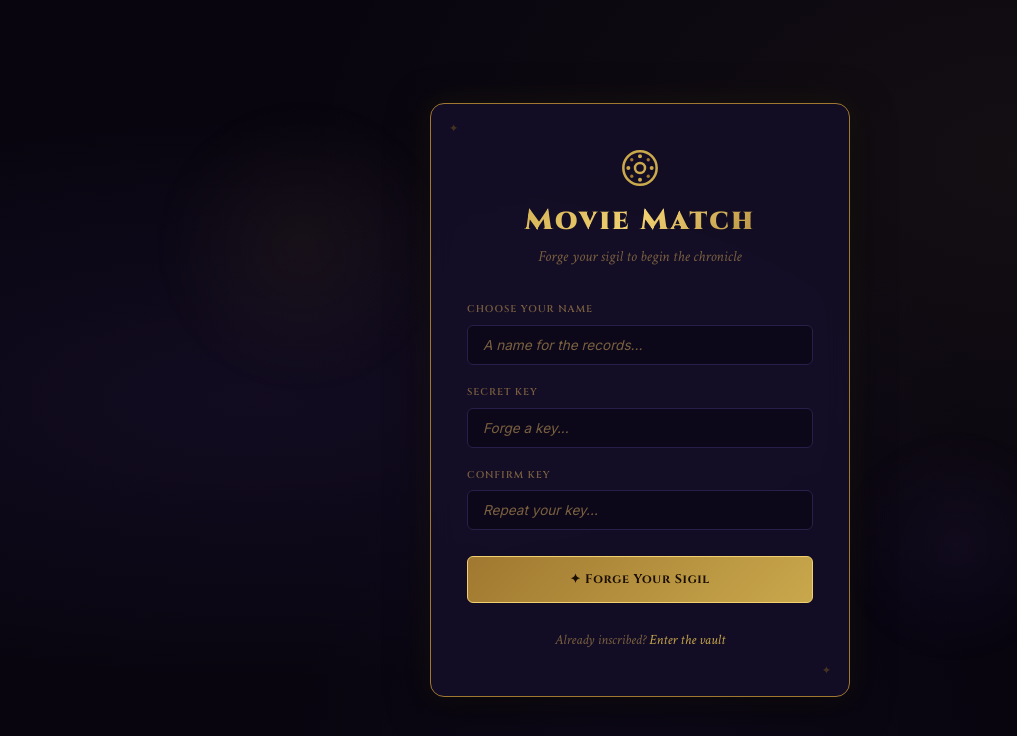
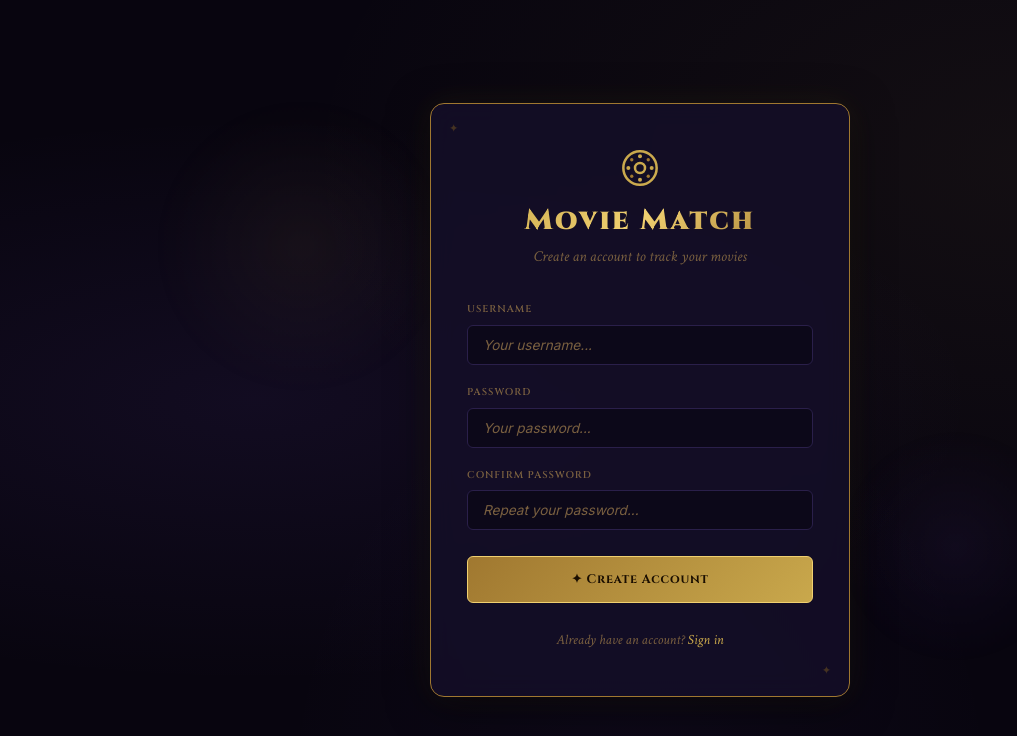
Before and after one commit to nathanielkynsai-liam/movie-match, a React (Create React App) app: page /register in a window 1280 px wide. Shown: the top 736 px of the page, without its empty margins (0-1017 px from the left). Built offline with nearby package versions, Linux system fonts and the light colour scheme; no server answers.

Commit message:
Refactor: Simplify UI terminology and AI language to be more standard

```diff
--- a/src/pages/Dashboard.js
+++ b/src/pages/Dashboard.js
@@ -620,7 +620,7 @@ export default function Dashboard() {
           </div>
           <span className="username">{user?.username || "User"}</span>
           <button className="btn-ghost btn-sm" onClick={logout}>
-            Depart
+            Sign Out
           </button>
         </div>
       </header>
@@ -646,7 +646,7 @@ export default function Dashboard() {
               {isSearching ? (
                 <div className="search-loading">
                   <span className="spinner spinner-gold"></span>
-                  <span>Scrying...</span>
+                  <span>Searching...</span>
                 </div>
               ) : searchResults.length > 0 ? (
                 <div className="search-results-list">
@@ -681,7 +681,7 @@ export default function Dashboard() {
                   })}
                 </div>
               ) : searchQuery.trim() ? (
-                <div className="search-loading">No visions found for "{searchQuery}"</div>
+                <div className="search-loading">No results found for "{searchQuery}"</div>
               ) : null}
             </div>
           )}
@@ -692,7 +692,7 @@ export default function Dashboard() {
           <div className="section-title">
             <EyeIcon /> The Watchlist
             <span className="count-badge">
-              {watchlist.length} {watchlist.length === 1 ? "vision" : "visions"}
+              {watchlist.length} {watchlist.length === 1 ? "title" : "titles"}
             </span>
           </div>
 
@@ -740,7 +740,7 @@ export default function Dashboard() {
         {/* ── Add Movie Form (Manual) ── */}
         <div className="card">
           <div className="section-title">
-            <QuillIcon /> Add to the Codex Manually
+            <QuillIcon /> Add to Your Movies
           </div>
           <form className="add-movie-form" onSubmit={addMovie}>
             <div className="form-row-top">
@@ -793,7 +793,7 @@ export default function Dashboard() {
                 {adding ? (
                   <span className="spinner"></span>
                 ) : (
-                  "\u2726 Inscribe"
+                  "\u2726 Add"
                 )}
               </button>
             </div>
@@ -803,9 +803,9 @@ export default function Dashboard() {
         {/* ── Movie List (Codex) ── */}
         <div className="card">
           <div className="section-title">
-            <ScrollIcon /> The Codex of Films
+            <ScrollIcon /> Your Movies
             <span className="count-badge">
-              {movies.length} {movies.length === 1 ? "tome" : "tomes"}
+              {movies.length} {movies.length === 1 ? "title" : "titles"}
             </span>
           </div>
 
@@ -815,16 +815,16 @@ export default function Dashboard() {
                 className="spinner spinner-light"
                 style={{ margin: "0 auto" }}
               ></div>
-              <p style={{ marginTop: "16px" }}>Summoning your collection...</p>
+              <p style={{ marginTop: "16px" }}>Loading your collection...</p>
             </div>
           ) : movies.length === 0 ? (
             <div className="empty-state">
               <div className="empty-icon">
                 <ScrollIcon />
               </div>
-              <p>The codex is empty</p>
+              <p>Your collection is empty</p>
               <p className="hint">
-                Inscribe your first film above to begin the chronicle.
+                Add your first title above to begin tracking.
               </p>
             </div>
           ) : (
--- a/src/pages/Login.js
+++ b/src/pages/Login.js
@@ -61,7 +61,7 @@ export default function Login() {
       const data = await res.json();
 
       if (!res.ok) {
-        setError(data.message || "The vault rejects your credentials.");
+        setError(data.message || "Invalid credentials.");
         setLoading(false);
         return;
       }
@@ -73,7 +73,7 @@ export default function Login() {
       navigate("/dashboard");
     } catch (err) {
       console.error(err);
-      setError("Cannot reach the server. Is the backend awakened?");
+      setError("Cannot reach the server. Is the backend running?");
       setLoading(false);
     }
   };
@@ -85,7 +85,7 @@ export default function Login() {
           <FilmIcon size={42} />
         </div>
         <h1 className="logo">Movie Match</h1>
-        <p className="subtitle">Enter the vault to manage your film codex</p>
+        <p className="subtitle">Sign in to manage your collection</p>
 
         {error && <div className="error-msg">{error}</div>}
 
@@ -95,7 +95,7 @@ export default function Login() {
             <input
               id="login-username"
               type="text"
-              placeholder="Your identity..."
+              placeholder="Your username..."
               value={username}
               onChange={(e) => setUsername(e.target.value)}
               autoComplete="username"
@@ -107,7 +107,7 @@ export default function Login() {
             <input
               id="login-password"
               type="password"
-              placeholder="Your secret key..."
+              placeholder="Your password..."
               value={password}
               onChange={(e) => setPassword(e.target.value)}
               autoComplete="current-password"
@@ -115,13 +115,13 @@ export default function Login() {
           </div>
 
           <button type="submit" className="btn-gold" disabled={loading}>
-            {loading ? <span className="spinner"></span> : "\u2726  Enter the Vault"}
+            {loading ? <span className="spinner"></span> : "\u2726  Sign In"}
           </button>
         </form>
 
         <p className="auth-footer">
           No account yet?{" "}
-          <Link to="/register">Forge your sigil</Link>
+          <Link to="/register">Create an account</Link>
         </p>
       </div>
     </div>
--- a/src/pages/Register.js
+++ b/src/pages/Register.js
@@ -48,12 +48,12 @@ export default function Register() {
     }
 
     if (password !== confirmPassword) {
-      setError("The passwords do not align.");
+      setError("The passwords do not match.");
       return;
     }
 
     if (password.length < 4) {
-      setError("Your key must be at least 4 characters long.");
+      setError("Your password must be at least 4 characters long.");
       return;
     }
 
@@ -74,19 +74,19 @@ export default function Register() {
       const data = await res.json();
 
       if (!res.ok) {
-        setError(data.error || "The ritual has failed.");
+        setError(data.error || "Registration failed.");
         setLoading(false);
         return;
       }
 
-      setSuccess("Your sigil has been forged. Redirecting to the gates...");
+      setSuccess("Account created successfully. Redirecting to login...");
 
       setTimeout(() => {
         navigate("/");
       }, 1500);
     } catch (err) {
       console.error(err);
-      setError("Cannot reach the server. Is the backend awakened?");
+      setError("Cannot reach the server. Is the backend running?");
       setLoading(false);
     }
   };
@@ -98,18 +98,18 @@ export default function Register() {
           <FilmIcon size={42} />
         </div>
         <h1 className="logo">Movie Match</h1>
-        <p className="subtitle">Forge your sigil to begin the chronicle</p>
+        <p className="subtitle">Create an account to track your movies</p>
 
         {error && <div className="error-msg">{error}</div>}
         {success && <div className="success-msg">{success}</div>}
 
         <form onSubmit={handleRegister}>
           <div className="form-group">
-            <label htmlFor="register-username">Choose Your Name</label>
+            <label htmlFor="register-username">Username</label>
             <input
               id="register-username"
               type="text"
-              placeholder="A name for the records..."
+              placeholder="Your username..."
               value={username}
               onChange={(e) => setUsername(e.target.value)}
               autoComplete="username"
@@ -117,11 +117,11 @@ export default function Register() {
           </div>
 
           <div className="form-group">
-            <label htmlFor="register-password">Secret Key</label>
+            <label htmlFor="register-password">Password</label>
             <input
               id="register-password"
               type="password"
-              placeholder="Forge a key..."
+              placeholder="Your password..."
               value={password}
               onChange={(e) => setPassword(e.target.value)}
               autoComplete="new-password"
@@ -129,11 +129,11 @@ export default function Register() {
           </div>
 
           <div className="form-group">
-            <label htmlFor="register-confirm">Confirm Key</label>
+            <label htmlFor="register-confirm">Confirm Password</label>
             <input
               id="register-confirm"
               type="password"
-              placeholder="Repeat your key..."
+              placeholder="Repeat your password..."
               value={confirmPassword}
               onChange={(e) => setConfirmPassword(e.target.value)}
               autoComplete="new-password"
@@ -141,13 +141,13 @@ export default function Register() {
           </div>
 
           <button type="submit" className="btn-gold" disabled={loading}>
-            {loading ? <span className="spinner"></span> : "\u2726  Forge Your Sigil"}
+            {loading ? <span className="spinner"></span> : "\u2726  Create Account"}
           </button>
         </form>
 
         <p className="auth-footer">
-          Already inscribed?{" "}
-          <Link to="/">Enter the vault</Link>
+          Already have an account?{" "}
+          <Link to="/">Sign in</Link>
         </p>
       </div>
     </div>
```
Also changed, not shown: routes/chat.js (+4 -4 lines).
